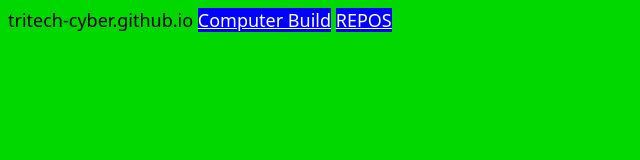
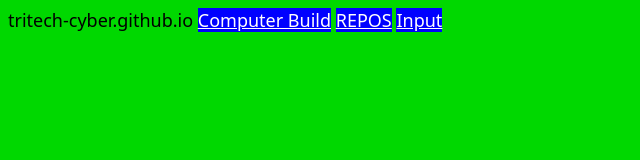
Before and after one commit to MagickalWiz/magickalwiz.github.io, a plain HTML site: page index.html in a window 1280 px wide. Shown: the whole page, without its empty margins (0-640 px from the left). Drawn offline with Linux system fonts and the light colour scheme.

Commit message:
Update index.html

```diff
--- a/index.html
+++ b/index.html
@@ -21,6 +21,6 @@ a{
 tritech-cyber.github.io
 <a href = "http://10.183.2.2/PC%20Builds/Cheap%20But%20Nice%20PC"> Computer Build</a>
 <a href = "https://github.com/MagickalWiz"> REPOS</a>
-<img src "Senna-GTR-concept-main-hero1920x1080.jpg">
+<a href = "https://magickalwiz.github.io/input.html"> Input</a>
 </body>
 </html>
```
